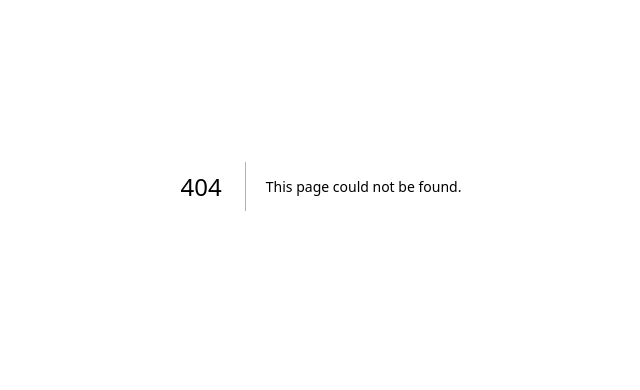
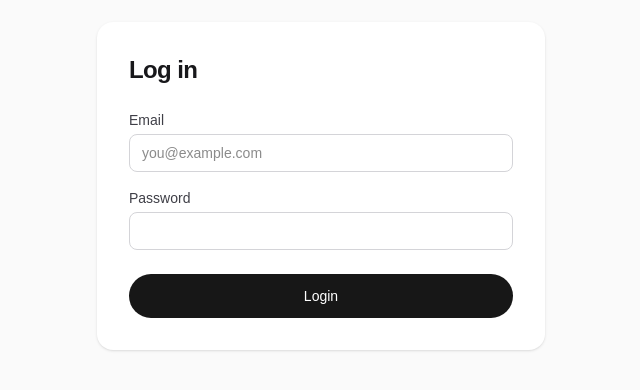
Before and after one commit to mgzurakowski/shared-expense, a Next.js app in the folder shared-expense/: page /login in a window 1280 px wide. Before the commit this address had no page. Shown: the part 214-604 px from the top of the page, without its empty margins (319-959 px from the left). Built offline with nearby package versions, Linux system fonts and the light colour scheme.

Commit message:
feat: add logic for login page with alert after log in to app

```diff
--- /dev/null
+++ b/shared-expense/app/login/constants.ts
@@ -0,0 +1,4 @@
+export const defaultFields = {
+  email: "",
+  password: "",
+};
--- /dev/null
+++ b/shared-expense/app/login/login-form.tsx
@@ -0,0 +1,61 @@
+"use client";
+
+import clsx from "clsx/lite";
+import { ChangeEvent, SubmitEvent, useState } from "react";
+import { defaultFields } from "./constants";
+import FormField from "../register/form-field";
+import type { LoginErrors, LoginFields } from "./types";
+import { validate } from "./validate";
+
+export default function LoginForm() {
+  const [fields, setFields] = useState<LoginFields>(defaultFields);
+  const [errors, setErrors] = useState<LoginErrors>({});
+
+  function handleChange(e: ChangeEvent<HTMLInputElement>) {
+    setFields((prev) => ({ ...prev, [e.target.name]: e.target.value }));
+    setErrors((prev) => ({ ...prev, [e.target.name]: undefined }));
+  }
+
+  function handleSubmit(e: SubmitEvent) {
+    e.preventDefault();
+    const errs = validate(fields);
+    if (Object.keys(errs).length > 0) {
+      setErrors(errs);
+      return;
+    }
+    alert(`Login: ${fields.email}`);
+  }
+
+  return (
+    <form onSubmit={handleSubmit} noValidate className="flex flex-col gap-4">
+      <FormField
+        label="Email"
+        name="email"
+        type="email"
+        placeholder="you@example.com"
+        value={fields.email}
+        error={errors.email}
+        onChange={handleChange}
+      />
+      <FormField
+        label="Password"
+        name="password"
+        type="password"
+        value={fields.password}
+        error={errors.password}
+        onChange={handleChange}
+      />
+      <button
+        type="submit"
+        className={clsx(
+          "mt-2 rounded-full px-6 py-3",
+          "text-sm font-medium text-background dark:text-zinc-50",
+          "bg-foreground hover:bg-zinc-700 dark:bg-zinc-600 dark:hover:bg-zinc-500",
+          "cursor-pointer transition-colors duration-300"
+        )}
+      >
+        Login
+      </button>
+    </form>
+  );
+}
--- /dev/null
+++ b/shared-expense/app/login/page.tsx
@@ -0,0 +1,19 @@
+import type { Metadata } from "next";
+import LoginForm from "./login-form";
+
+export const metadata: Metadata = {
+  title: "Login",
+};
+
+export default function LoginPage() {
+  return (
+    <div className="flex flex-1 items-center justify-center bg-zinc-50 px-4 py-12 dark:bg-zinc-900">
+      <div className="w-full max-w-md rounded-2xl bg-white p-8 shadow-sm dark:bg-zinc-800">
+        <h1 className="mb-6 text-2xl font-semibold tracking-tight text-zinc-900 dark:text-zinc-50">
+          Log in
+        </h1>
+        <LoginForm />
+      </div>
+    </div>
+  );
+}
--- /dev/null
+++ b/shared-expense/app/login/types.ts
@@ -0,0 +1,4 @@
+import { defaultFields } from "./constants";
+
+export type LoginFields = typeof defaultFields;
+export type LoginErrors = Partial<Record<keyof LoginFields, string>>;
--- /dev/null
+++ b/shared-expense/app/login/validate.ts
@@ -0,0 +1,19 @@
+import type { LoginErrors, LoginFields } from "./types";
+
+const rules: Array<{
+  field: keyof LoginFields;
+  check: (f: LoginFields) => boolean;
+  message: string;
+}> = [
+  { field: "email", check: (f) => !f.email.trim(), message: "Email is required." },
+  { field: "email", check: (f) => !/^[^\s@]+@[^\s@]+\.[^\s@]+$/.test(f.email), message: "Enter a valid email address." },
+  { field: "password", check: (f) => !f.password, message: "Password is required." },
+];
+
+export function validate(fields: LoginFields): LoginErrors {
+  const errs: LoginErrors = {};
+  for (const { field, check, message } of rules) {
+    if (!errs[field] && check(fields)) errs[field] = message;
+  }
+  return errs;
+}
```
